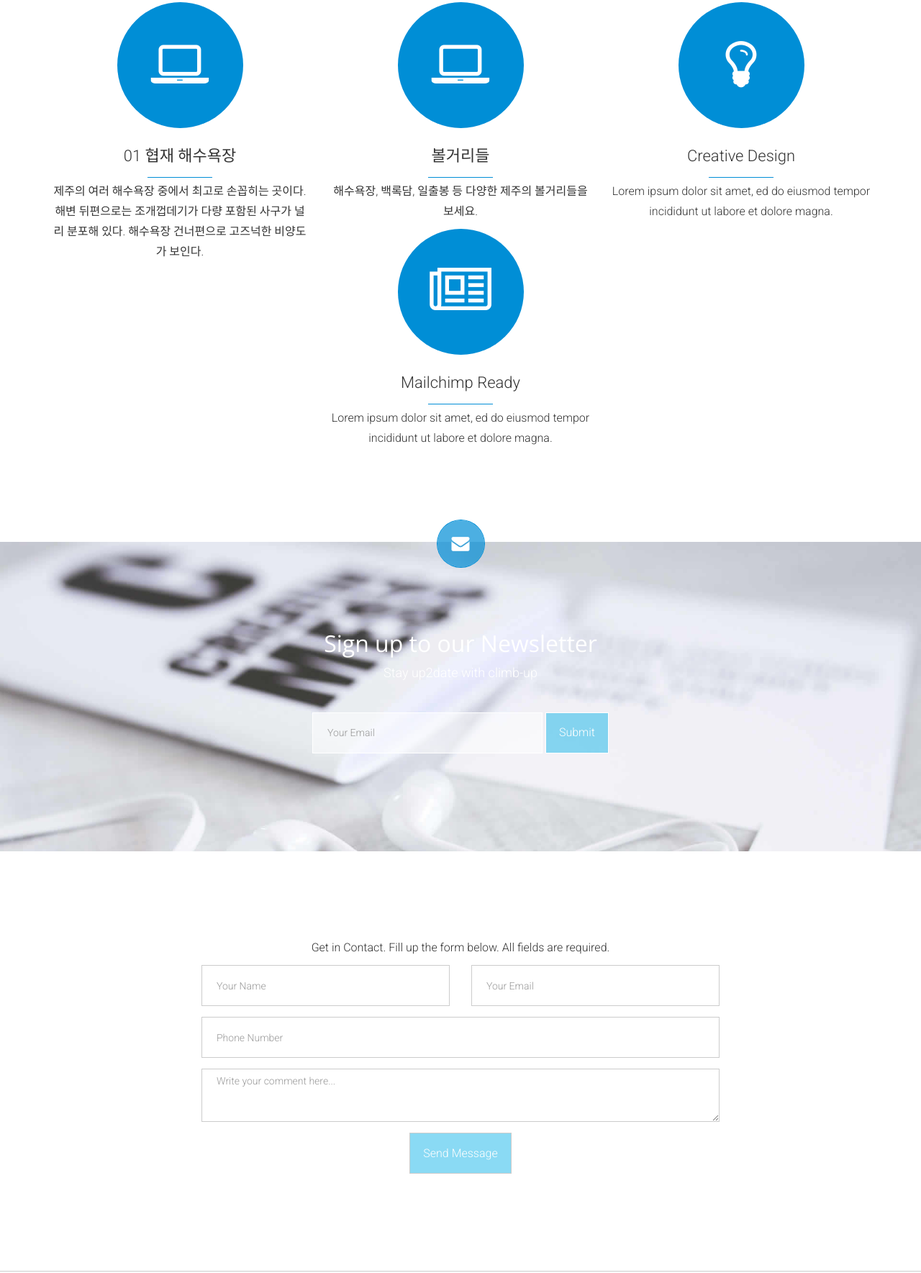
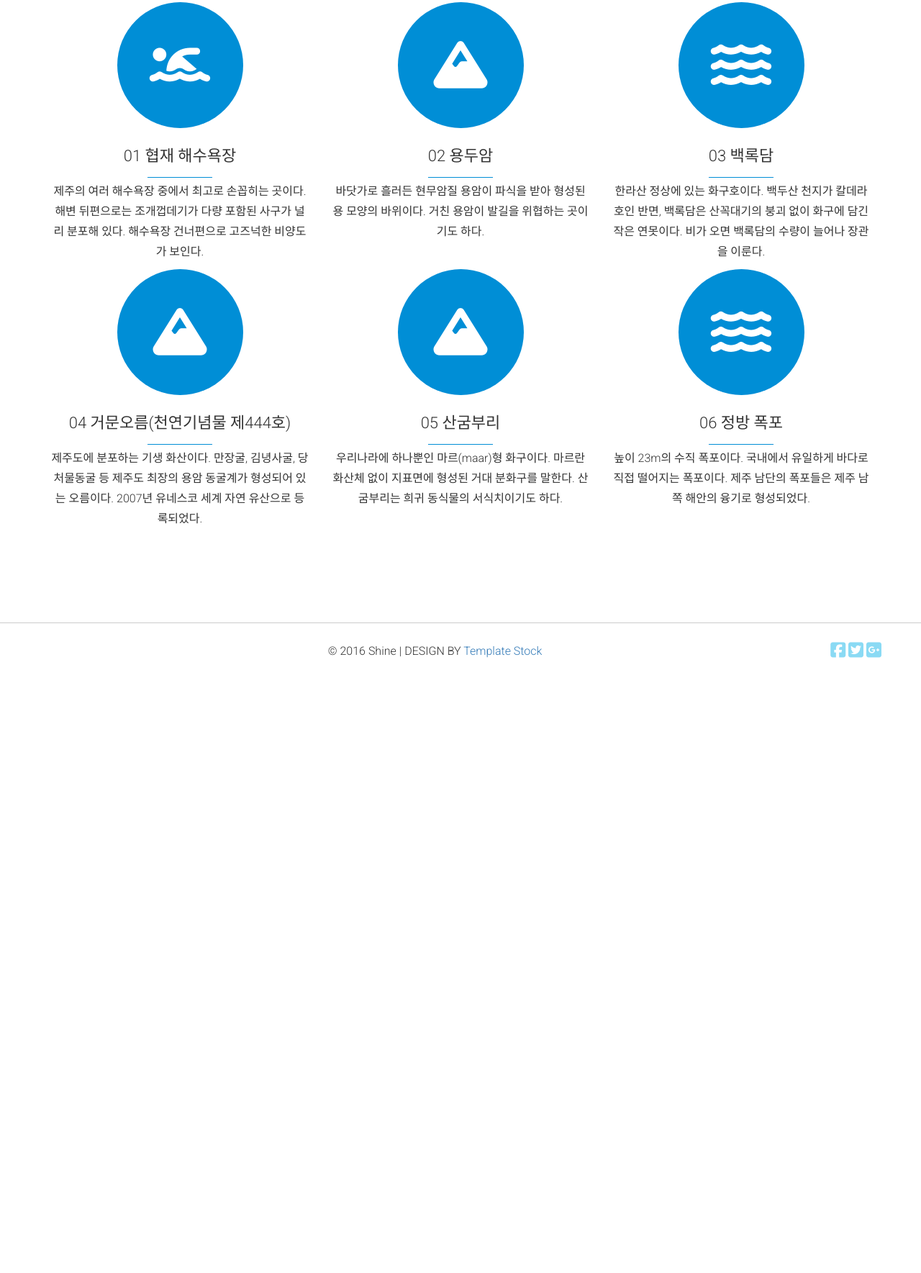
Before and after one commit to GamerNakTar/Jeju_test, a plain HTML site: page index.html in a window 1280 px wide. Shown: the part 917-2686 px from the top of the page at 72% size. After the commit the page ends 1863 px from the top, so only its background shows below. Drawn offline with nearby package versions, Linux system fonts and the light colour scheme.

Commit message:
Update index.html

```diff
--- a/index.html
+++ b/index.html
@@ -16,6 +16,7 @@
 		<!-- WEB FONTS -->
 		<link href='http://fonts.googleapis.com/css?family=Roboto:100,300,100italic,400,300italic' rel='stylesheet' type='text/css'>
 		<link href='http://fonts.googleapis.com/css?family=Open+Sans:400,300' rel='stylesheet' type='text/css'>
+		<script src="https://kit.fontawesome.com/d56107db5d.js" crossorigin="anonymous"></script>
 
 		<!-- BOOTSTRAP -->
 		<link href="css/bootstrap.min.css" rel="stylesheet">
@@ -58,94 +59,50 @@
 				<div class="row text-center">
 					<!-- Section 1 -->
 					<div data-sr="enter top over 1s, wait 0.3s, move 24px, reset" class="col-md-4">
-						<i class="fa fa-laptop"></i>
+						<i class="fas fa-swimmer"></i>
 						<h3>01 협재 해수욕장</h3>
 						<div class="colored-line-small-center"></div>
 						<p>제주의 여러 해수욕장 중에서 최고로 손꼽히는 곳이다. 해변 뒤편으로는 조개껍데기가 다량 포함된 사구가 널리 분포해 있다. 해수욕장 건너편으로 고즈넉한 비양도가 보인다.</p>
 					</div>
+					<!-- Section 2 -->
 					<div data-sr="enter top over 1s, wait 0.3s, move 24px, reset" class="col-md-4">
-						<i class="fa fa-laptop"></i>
-						<h3>볼거리들</h3>
+						<i class="fas fa-mountain"></i>
+						<h3>02 용두암</h3>
 						<div class="colored-line-small-center"></div>
-						<p>해수욕장, 백록담, 일출봉 등 다양한 제주의 볼거리들을 보세요.</p>
-					</div>
-					<!-- Section 2 -->
-					<div data-sr="enter bottom over 1s, wait 0.3s, move 24px, reset" class="col-md-4 middle">
-						<i class="fa fa-lightbulb-o"></i>
-						<h3>Creative Design</h3>
-						<div class="colored-line-small-center"></div>
-						<p>Lorem ipsum dolor sit amet, ed do eiusmod tempor incididunt ut labore et dolore magna.</p>
+						<p>바닷가로 흘러든 현무암질 용암이 파식을 받아 형성된 용 모양의 바위이다. 거친 용암이 발길을 위협하는 곳이기도 하다.</p>
 					</div>
 					<!-- Section 3 -->
 					<div data-sr="enter top over 1s, wait 0.3s, move 24px, reset" class="col-md-4">
-						<i class="fa fa-newspaper-o"></i>
-						<h3>Mailchimp Ready</h3>
+						<i class="fas fa-water"></i>
+						<h3>03 백록담</h3>
 						<div class="colored-line-small-center"></div>
-						<p>Lorem ipsum dolor sit amet, ed do eiusmod tempor incididunt ut labore et dolore magna.</p>
+						<p>한라산 정상에 있는 화구호이다. 백두산 천지가 칼데라호인 반면, 백록담은 산꼭대기의 붕괴 없이 화구에 담긴 작은 연못이다. 비가 오면 백록담의 수량이 늘어나 장관을 이룬다.</p>
+					</div>
+					<!-- Section 4 -->
+					<div data-sr="enter top over 1s, wait 0.3s, move 24px, reset" class="col-md-4">
+						<i class="fas fa-mountain"></i>
+						<h3>04 거문오름(천연기념물 제444호)</h3>
+						<div class="colored-line-small-center"></div>
+						<p>제주도에 분포하는 기생 화산이다. 만장굴, 김녕사굴, 당처물동굴 등 제주도 최장의 용암 동굴계가 형성되어 있는 오름이다. 2007년 유네스코 세계 자연 유산으로 등록되었다.</p>
+					</div>
+					<!-- Section 5 -->
+					<div data-sr="enter top over 1s, wait 0.3s, move 24px, reset" class="col-md-4">
+						<i class="fas fa-mountain"></i>
+						<h3>05 산굼부리</h3>
+						<div class="colored-line-small-center"></div>
+						<p>우리나라에 하나뿐인 마르(maar)형 화구이다. 마르란 화산체 없이 지표면에 형성된 거대 분화구를 말한다. 산굼부리는 희귀 동식물의 서식치이기도 하다.</p>
+					</div>
+					<!-- Section 6 -->
+					<div data-sr="enter top over 1s, wait 0.3s, move 24px, reset" class="col-md-4">
+						<i class="fas fa-water"></i>
+						<h3>06 정방 폭포</h3>
+						<div class="colored-line-small-center"></div>
+						<p>높이 23m의 수직 폭포이다. 국내에서 유일하게 바다로 직접 떨어지는 폭포이다. 제주 남단의 폭포들은 제주 남쪽 해안의 융기로 형성되었다.</p>
 					</div>
 				</div>
 			</div>
 		</section>
 	<!-- ABOUT ENDS -->
-
-	<!-- SUBSCRIBE -->
-		<section id="subscribe">
-			<div class="container">
-				<i data-sr="ease-in over 1s, reset" class="fa fa-envelope icontop"></i>
-				<div class="row text-center">
-					<div class="col-md-8 col-md-offset-2">
-						<h2 data-sr="enter top over 1s, wait 0.3s, move 24px, reset" class="white-text">Sign up to our Newsletter</h2>
-						<h5 data-sr="enter bottom over 1s, wait 0.3s, move 24px, reset" class="white-text">Stay up2date with climb-up</h5>
-						<!-- MAILCHIMP FORM -->
-						<form id="mc_form" role="form">
-							<input data-sr="enter top over 1s, wait 0.3s, move 24px, reset" type="email" class="form-control" id="mc-email" name="mc-email" placeholder="Your Email" />
-							<button data-sr="enter bottom over 1s, wait 0.3s, move 24px, reset" type="submit" class="button-leweb">Submit</button>
-							<label for="mc-email" class="mc-email"></label>
-						</form>
-						<!-- MAILCHIMP FORM ENDS -->
-					</div>
-				</div>
-			</div>
-		</section>
-	<!-- SUBSCRIBE ENDS -->
-
-	<!-- CONTACT US -->
-		<section id="contact">
-			<div class="container">
-				<div class="row text-center">
-					<div class="col-md-8 col-md-offset-2">
-						<!-- CONTACT FORM -->
-						<form method="post" action="">
-							<p data-sr="enter top over 1s, wait 0.3s, move 24px, reset" class="contact-info text-center">Get in Contact. Fill up the form below. All fields are required.</p>
-							<div data-sr="enter left over 1s, wait 0.3s, move 24px, reset" class="form-group col-md-6">
-								<input type="text" class="form-control" id="name" name="name" placeholder="Your Name" />
-							</div>
-							<div data-sr="enter right over 1s, wait 0.3s, move 24px, reset" class="form-group col-md-6">
-								<input type="email" class="form-control" id="email" name="email" placeholder="Your Email" />
-							</div>
-							<div data-sr="enter bottom over 1s, wait 0.3s, move 24px, reset" class="form-group col-md-12">
-								<input type="text" class="form-control" id="phone" name="phone" placeholder="Phone Number" />
-							</div>
-							<div data-sr="enter bottom over 1s, wait 0.3s, move 24px, reset" class="form-group col-md-12">
-								<textarea cols="60" rows="3" id="comment" name="comment" class="form-control" placeholder="Write your comment here..."></textarea>
-							</div>
-							<div data-sr="enter bottom over 1s, wait 0.3s, move 24px, reset" class="form-group col-sm-12 ">
-								<button type="submit" class="button-leweb">Send Message</button>
-							</div>
-						</form>
-
-						<!-- AFTER SENDING MESSAGE -->
-						<div id="success" class="col-md-12 col-sm-12 text-center">
-							<i class="fa fa-check-circle"></i>
-							<strong>Message successfully sent</strong>
-							<p>Thanks for contacting us. We will respond to you as soon as possible!</p>
-						</div>
-						<!-- CONTACT FORM ENDS -->
-					</div>
-				</div>
-			</div>
-		</section>
-	<!-- CONTACT ENDS -->
 
 	<!-- FOOTER -->
 		<footer id="footer">
```
